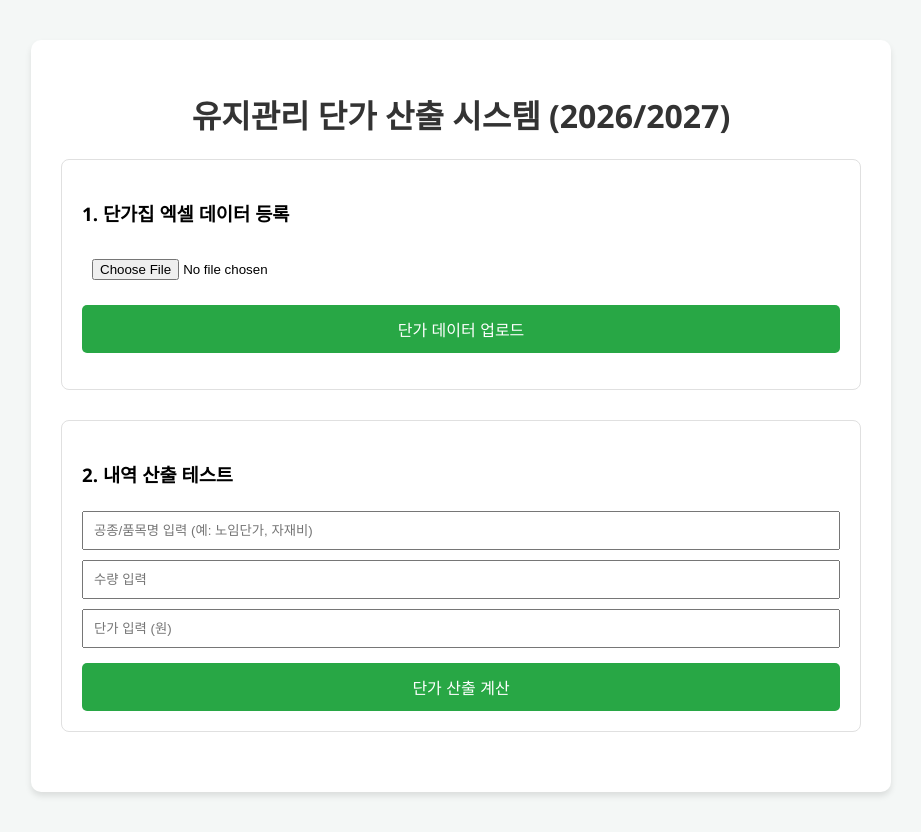
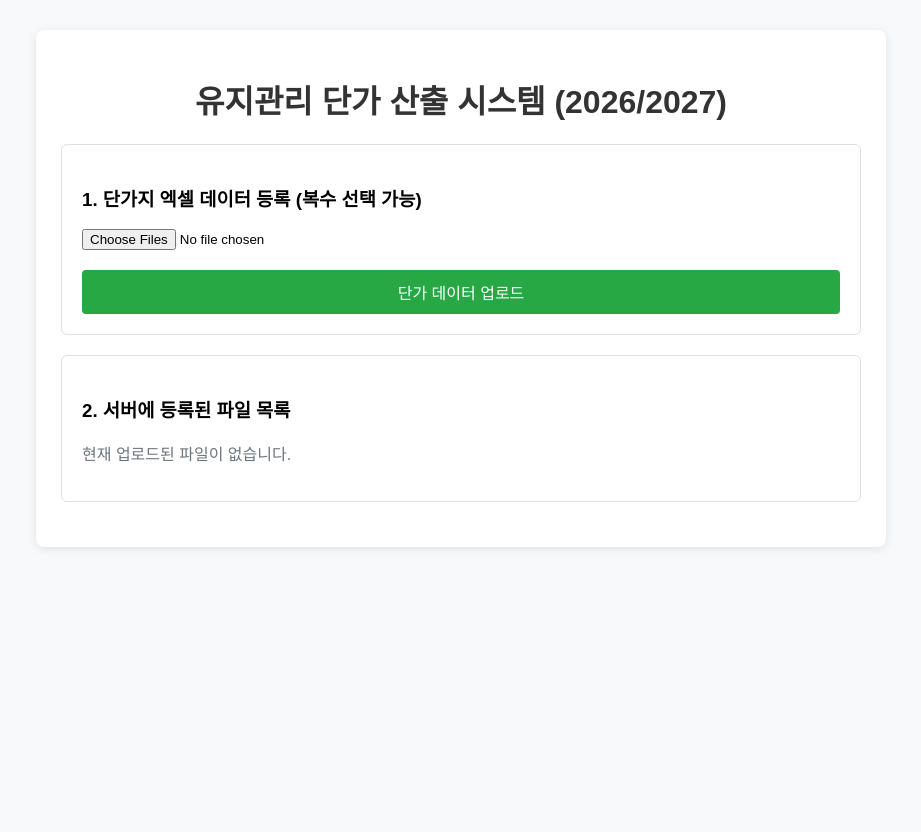
Before and after one commit to kidari08/maintenance-app, a Flask app: page / in a window 1280 px wide. Shown: the whole page, without its empty margins (179-1100 px from the left). After the commit the page ends 549 px from the top, so only its background shows below. Run offline with Flask 3, Linux system fonts and the light colour scheme.

Commit message:
Update index.html

```diff
--- a/templates/index.html
+++ b/templates/index.html
@@ -5,75 +5,51 @@
     <meta name="viewport" content="width=device-width, initial-scale=1.0">
     <title>유지관리 단가 산출 시스템</title>
     <style>
-        body { font-family: 'Segoe UI', Tahoma, Geneva, Verdana, sans-serif; margin: 40px; background-color: #f4f7f6; }
-        .container { max-width: 800px; margin: 0 auto; background: white; padding: 30px; border-radius: 10px; box-shadow: 0 4px 6px rgba(0,0,0,0.1); }
-        h1 { color: #333; text-align: center; }
-        .section { margin-bottom: 30px; padding: 20px; border: 1px solid #e0e0e0; border-radius: 8px; }
-        input[type="text"], input[type="number"], input[type="file"] { padding: 10px; margin: 5px 0; width: 100%; box-sizing: border-box; }
-        button { background-color: #28a745; color: white; padding: 12px 20px; border: none; border-radius: 5px; cursor: pointer; width: 100%; font-size: 16px; margin-top: 10px; }
-        button:hover { background-color: #218838; }
-        .result-box { background-color: #e9ecef; padding: 15px; border-radius: 5px; margin-top: 15px; }
+        body { font-family: sans-serif; margin: 30px; background-color: #f8f9fa; }
+        .container { max-width: 800px; margin: 0 auto; background: #fff; padding: 25px; border-radius: 8px; box-shadow: 0 2px 10px rgba(0,0,0,0.1); }
+        h1 { text-align: center; color: #333; }
+        .card { border: 1px solid #e0e0e0; padding: 20px; border-radius: 6px; margin-bottom: 20px; }
+        .btn { background-color: #28a745; color: white; border: none; padding: 10px 15px; width: 100%; border-radius: 4px; font-size: 16px; cursor: pointer; margin-top: 10px; }
+        .btn:hover { background-color: #218838; }
+        .alert { color: #155724; background-color: #d4edda; border-color: #c3e6cb; padding: 10px; border-radius: 4px; margin-top: 10px; }
+        ul { background: #f1f3f5; padding: 15px 30px; border-radius: 4px; }
+        li { margin-bottom: 5px; font-weight: bold; color: #495057; }
+        input[type="file"] { margin-bottom: 10px; }
     </style>
 </head>
 <body>
-    <div class="container">
-        <h1>유지관리 단가 산출 시스템 (2026/2027)</h1>
 
-        <!-- 엑셀 단가집 업로드 섹션 -->
-        <div class="section">
-            <h3>1. 단가집 엑셀 데이터 등록</h3>
-            <input type="file" id="excelFile" accept=".xlsx, .xls">
-            <button onclick="uploadExcel()">단가 데이터 업로드</button>
-            <p id="uploadStatus" style="color: blue;"></p>
-        </div>
+<div class="container">
+    <h1>유지관리 단가 산출 시스템 (2026/2027)</h1>
 
-        <!-- 단가 내역 계산 섹션 -->
-        <div class="section">
-            <h3>2. 내역 산출 테스트</h3>
-            <input type="text" id="itemName" placeholder="공종/품목명 입력 (예: 노임단가, 자재비)">
-            <input type="number" id="quantity" placeholder="수량 입력">
-            <input type="number" id="unitPrice" placeholder="단가 입력 (원)">
-            <button onclick="calculatePrice()">단가 산출 계산</button>
+    <!-- 1. 다중 엑셀 파일 등록 -->
+    <div class="card">
+        <h3>1. 단가지 엑셀 데이터 등록 (복수 선택 가능)</h3>
+        <form method="POST" enctype="multipart/form-data">
+            <!-- multiple 속성을 추가하여 Ctrl/Shift 키로 여러 개 선택 가능 -->
+            <input type="file" name="files" multiple accept=".xls,.xlsx">
+            <button type="submit" class="btn">단가 데이터 업로드</button>
+        </form>
 
-            <div class="result-box" id="resultArea" style="display:none;">
-                <h4>산출 결과:</h4>
-                <p>품목: <span id="resItem"></span></p>
-                <p>총 금액: <strong><span id="resTotal"></span> 원</strong></p>
-            </div>
-        </div>
+        {% if message %}
+            <div class="alert">{{ message }}</div>
+        {% endif %}
     </div>
 
-    <script>
-        async function uploadExcel() {
-            const fileInput = document.getElementById('excelFile');
-            if(!fileInput.files[0]) {
-                alert('파일을 선택해 주세요.');
-                return;
-            }
-            const formData = new FormData();
-            formData.append('file', fileInput.files[0]);
+    <!-- 2. 업로드된 파일 목록 확인 -->
+    <div class="card">
+        <h3>2. 서버에 등록된 파일 목록</h3>
+        {% if current_files %}
+            <ul>
+                {% for file_name in current_files %}
+                    <li>📄 {{ file_name }}</li>
+                {% endfor %}
+            </ul>
+        {% else %}
+            <p style="color: #6c757d;">현재 업로드된 파일이 없습니다.</p>
+        {% endif %}
+    </div>
+</div>
 
-            const res = await fetch('/upload', { method: 'POST', body: formData });
-            const data = await res.json();
-            document.getElementById('uploadStatus').innerText = data.message || data.error;
-        }
-
-        async function calculatePrice() {
-            const itemName = document.getElementById('itemName').value;
-            const quantity = document.getElementById('quantity').value;
-            const unitPrice = document.getElementById('unitPrice').value;
-
-            const res = await fetch('/calculate', {
-                method: 'POST',
-                headers: { 'Content-Type': 'application/json' },
-                body: JSON.stringify({ item_name: itemName, quantity: quantity, unit_price: unitPrice })
-            });
-            const data = await res.json();
-
-            document.getElementById('resItem').innerText = data.item_name;
-            document.getElementById('resTotal').innerText = data.total_price.toLocaleString();
-            document.getElementById('resultArea').style.display = 'block';
-        }
-    </script>
 </body>
 </html>
```
